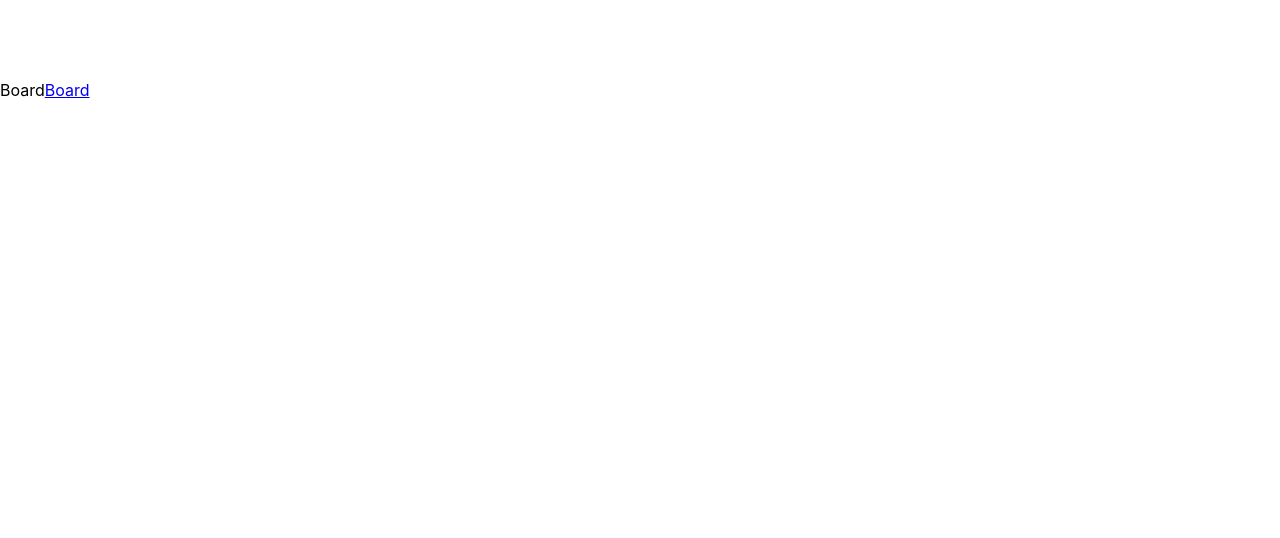
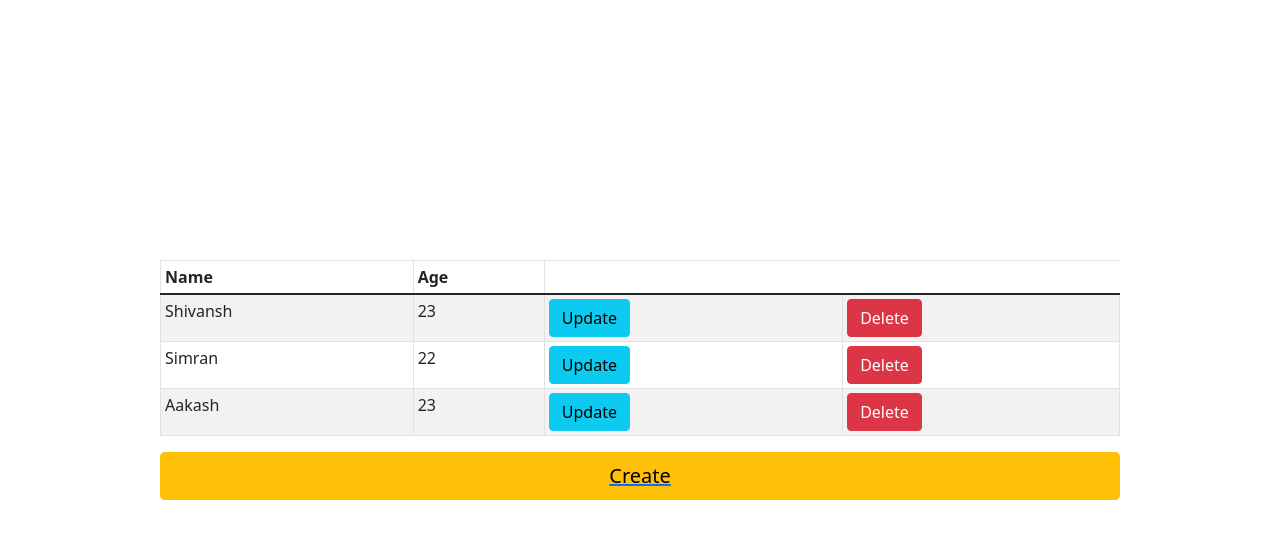
Before and after one commit to ShiraOhana/Geekup-react-app, a React (Create React App) app: page /board in a window 1280 px wide. Shown: the top 538 px of the page. Built offline with nearby package versions, Linux system fonts and the light colour scheme.

Commit message:
working on CRUD - Board component

```diff
--- a/package.json
+++ b/package.json
@@ -7,8 +7,10 @@
     "@testing-library/react": "^13.3.0",
     "@testing-library/user-event": "^13.5.0",
     "axios": "^0.27.2",
+    "bootstrap": "^5.1.3",
     "moment": "^2.29.3",
     "react": "^18.1.0",
+    "react-bootstrap": "^2.4.0",
     "react-dom": "^18.1.0",
     "react-router-dom": "^6.3.0",
     "react-scripts": "5.0.1",
--- a/src/App.js
+++ b/src/App.js
@@ -1,12 +1,13 @@
 import "./App.css";
 import ReactDOM from "react-dom/client";
-
 import React, { useState } from "react";
 import { BrowserRouter, Routes, Link, Route } from "react-router-dom";
 import Home from "./pages/Home";
 import Board from "./pages/Board";
 import Events from "./pages/Events";
 import Event from "./pages/Event";
+import Create from "./components/Create";
+import Edit from "./components/Edit";
 
 export const AppData = React.createContext();
 function App() {
@@ -31,6 +32,8 @@ function App() {
             <Route exact path="/" element={<Home />} />
             <Route path="/board" element={<Board />} />
             <Route path="/events" element={<Events />} />
+            <Route path="/create" element={<Create />} />
+            <Route path="/edit" element={<Edit />} />
             <Route path="/event/:id" element={<Event />} />
           </Routes>
         </BrowserRouter>
--- /dev/null
+++ b/src/components/Create.js
@@ -0,0 +1,80 @@
+import React, { useState } from "react";
+import { Button, Form } from "react-bootstrap";
+import "bootstrap/dist/css/bootstrap.min.css";
+import array from "./array";
+import { v4 as uuid } from "uuid";
+import { Link, useNavigate } from "react-router-dom";
+
+function Create() {
+  // Making usestate for setting and
+  // fetching a value in jsx
+  const [name, setname] = useState("");
+  const [age, setage] = useState("");
+
+  // Using useNavigation for redirecting to pages
+  let history = useNavigate();
+
+  // Function for creating a post/entry
+  const handelSubmit = (e) => {
+    e.preventDefault(); // Prevent reload
+
+    const ids = uuid(); // Creating unique id
+    let uni = ids.slice(0, 8); // Slicing unique id
+
+    // Fetching a value from usestate and
+    // pushing to javascript object
+    let a = name,
+      b = age;
+    array.push({ id: uni, Name: a, Age: b });
+
+    // Redirecting to home page after creation done
+    history("/");
+  };
+
+  return (
+    <div>
+      <Form className="d-grid gap-2" style={{ margin: "15rem" }}>
+        {/* Fetching a value from input textfirld
+   in a setname using usestate*/}
+        <Form.Group className="mb-3" controlId="formBasicName">
+          <Form.Control
+            onChange={(e) => setname(e.target.value)}
+            type="text"
+            placeholder="Enter Name"
+            required
+          />
+        </Form.Group>
+
+        {/* Fetching a value from input textfirld in
+     a setage using usestate*/}
+        <Form.Group className="mb-3" controlId="formBasicAge">
+          <Form.Control
+            onChange={(e) => setage(e.target.value)}
+            type="text"
+            placeholder="Age"
+            required
+          />
+        </Form.Group>
+
+        {/* handing a onclick event in button for
+     firing a function */}
+        <Button
+          onClick={(e) => handelSubmit(e)}
+          variant="primary"
+          type="submit"
+        >
+          Submit
+        </Button>
+
+        {/* Redirecting back to home page */}
+        <Link className="d-grid gap-2" to="/">
+          <Button variant="info" size="lg">
+            Home
+          </Button>
+        </Link>
+      </Form>
+    </div>
+  );
+}
+
+export default Create;
--- /dev/null
+++ b/src/components/array.js
@@ -0,0 +1,18 @@
+const array = [
+  {
+    id: "1",
+    Name: "Shivansh",
+    Age: "23",
+  },
+  {
+    id: "2",
+    Name: "Simran",
+    Age: "22",
+  },
+  {
+    id: "3",
+    Name: "Aakash",
+    Age: "23",
+  },
+];
+export default array;
--- a/src/pages/Board.js
+++ b/src/pages/Board.js
@@ -1,11 +1,88 @@
 import React from "react";
-import { Link } from "react-router-dom";
+import { Button, Table } from "react-bootstrap";
+import "bootstrap/dist/css/bootstrap.min.css";
+import array from "../components/array";
+import { Link, useNavigate } from "react-router-dom";
 
 function Board() {
+  let history = useNavigate();
+
+  // You may skip this part if you're
+  // using react-context api or redux
+  function setID(id, name, age) {
+    localStorage.setItem("id", id);
+    localStorage.setItem("Name", name);
+    localStorage.setItem("Age", age);
+  }
+
+  // Deleted function - functionality
+  // for deleting the entry
+  function deleted(id) {
+    var index = array
+      .map(function (e) {
+        return e.id;
+      })
+      .indexOf(id);
+
+    // deleting the entry with index
+    array.splice(index, 1);
+
+    // We need to re-render the page for getting
+    // the results so redirect to same page.
+    history("/");
+  }
+
   return (
-    <div>
-      Board
-      <Link to="/board">Board</Link>
+    <div style={{ margin: "10rem" }}>
+      <Table striped bordered hover size="sm">
+        <thead>
+          <tr>
+            <th>Name</th>
+            <th>Age</th>
+          </tr>
+        </thead>
+        <tbody>
+          {/* Mapping though every element in the array
+    and showing the data in the form of table */}
+          {array.map((item) => {
+            return (
+              <tr>
+                <td>{item.Name}</td>
+                <td>{item.Age}</td>
+
+                {/* getting theid,name, and age for storing these
+          value in the jsx with onclick event */}
+                <td>
+                  <Link to={`/edit`}>
+                    <Button
+                      onClick={(e) => setID(item.id, item.Name, item.Age)}
+                      variant="info"
+                    >
+                      Update
+                    </Button>
+                  </Link>
+                </td>
+
+                {/* Using thr deleted function passing
+       the id of an entry */}
+                <td>
+                  <Button onClick={(e) => deleted(item.id)} variant="danger">
+                    Delete
+                  </Button>
+                </td>
+              </tr>
+            );
+          })}
+        </tbody>
+      </Table>
+
+      {/* Button for redirecting to create page for
+   insertion of values */}
+      <Link className="d-grid gap-2" to="/create">
+        <Button variant="warning" size="lg">
+          Create
+        </Button>
+      </Link>
     </div>
   );
 }
```
Also changed, not shown: src/components/Edit.js (added), 1 other file (tests, documents, lock files or other folders).
